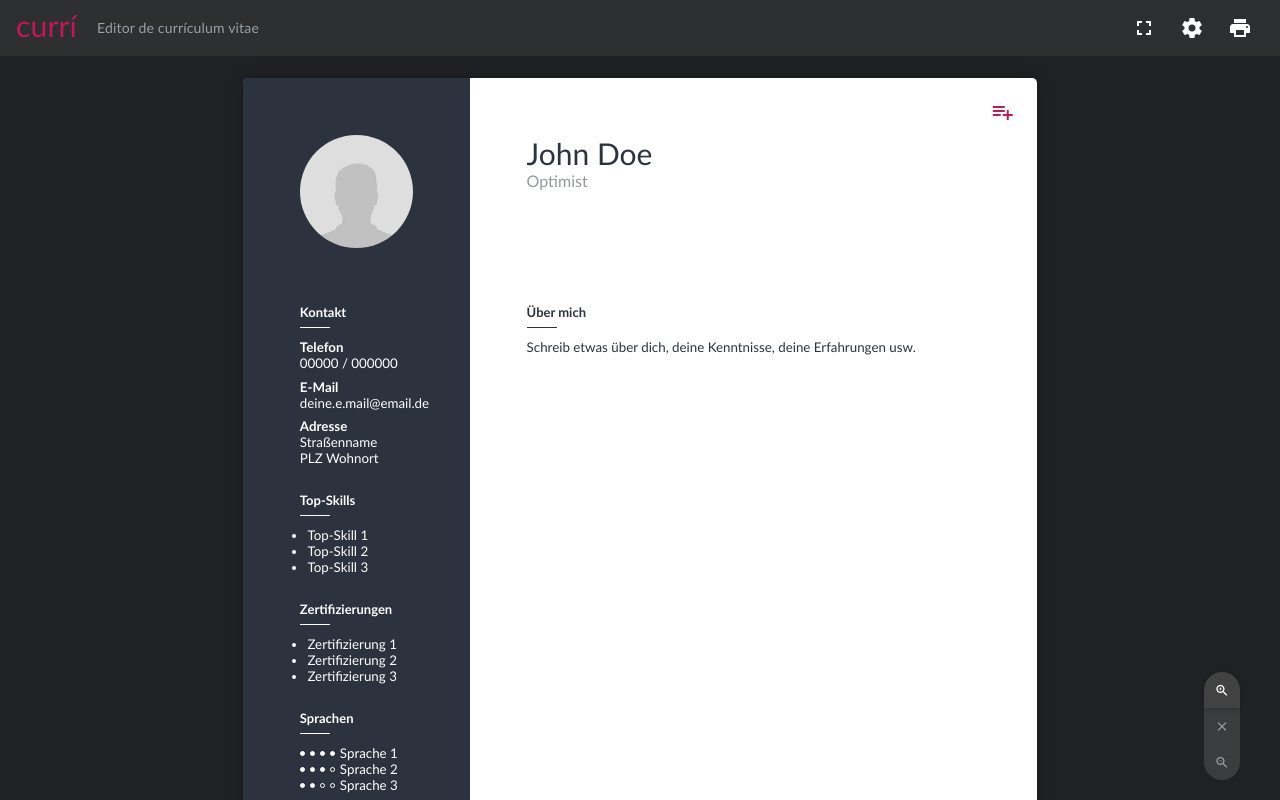
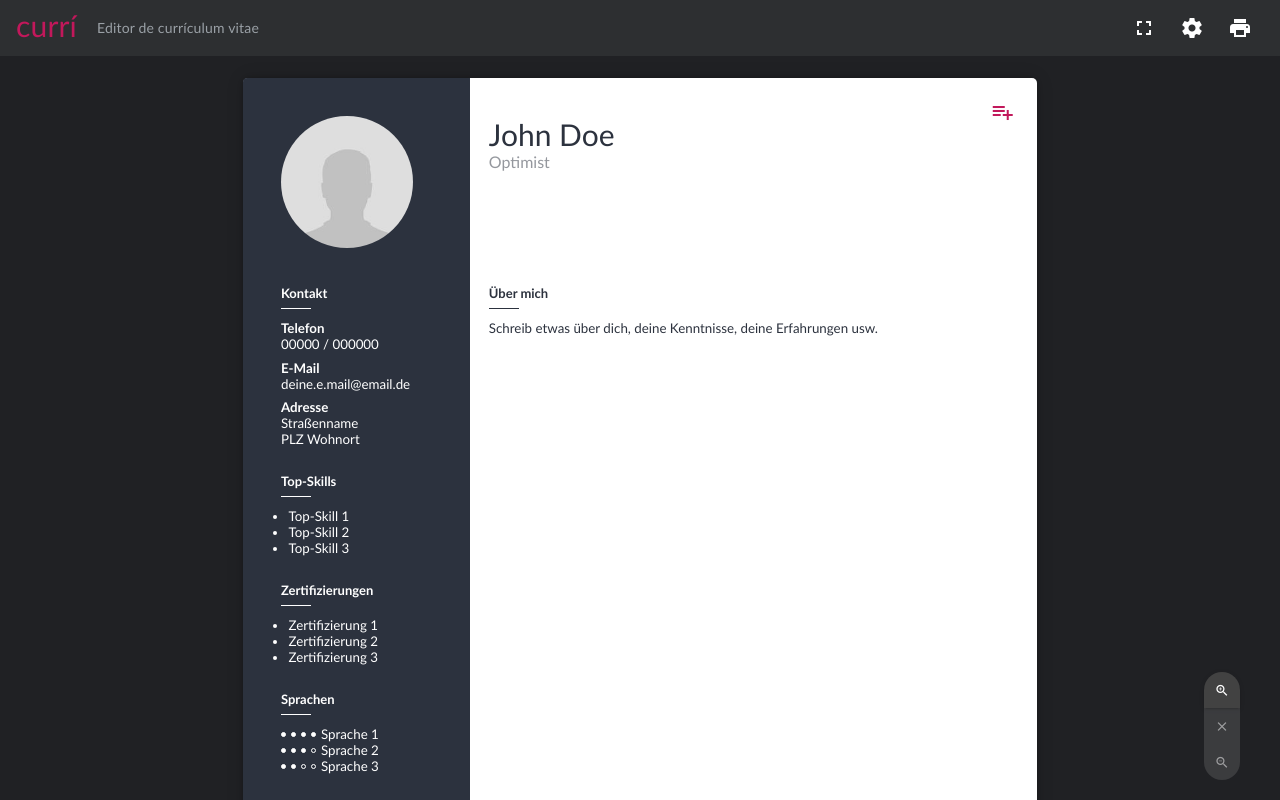
Before and after one commit to aurora-elements/editorDeCurriculumVitae, an Angular app: page / in a window 1280 px wide. Built offline with nearby package versions, Linux system fonts and the light colour scheme.

Commit message:
refactoring css layout

```diff
--- a/src/theme.scss
+++ b/src/theme.scss
@@ -2,7 +2,7 @@
   --body-text-size: 10pt;
   --page-width: 21cm;
   --page-min-height: 29.7cm;
-  --space: 1.5cm;
+  --space: 1cm;
   --headline-2-size: 1.3rem;
   --space-header: .25cm;
   --main-bg-color: #2c323e;
```
